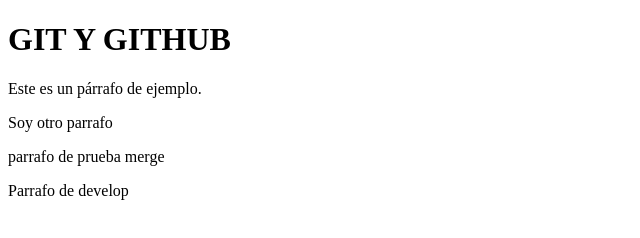
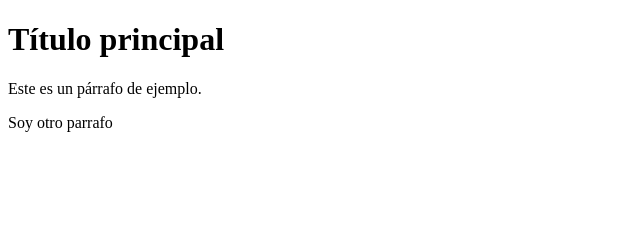
Before and after one commit to 666claudio/GIT-AND-GITHUB, a plain HTML site: page index.html in a window 1280 px wide. Shown: the whole page, without its empty margins (0-640 px from the left). Drawn offline with Linux system fonts and the light colour scheme.

Commit message:
commit de correcion con merge editor

```diff
--- a/index.html
+++ b/index.html
@@ -8,12 +8,9 @@
 <body>
   <!-- Contenido de la página -->
 
-  <h1>GIT Y GITHUB</h1>
+  <h1>Título principal</h1>
   <p>Este es un párrafo de ejemplo.</p>
   <p>Soy otro parrafo</p>
-  <p>parrafo de prueba merge</p>
-  <p>Parrafo de develop</p>
-
 
 </body>
 </html>
```
